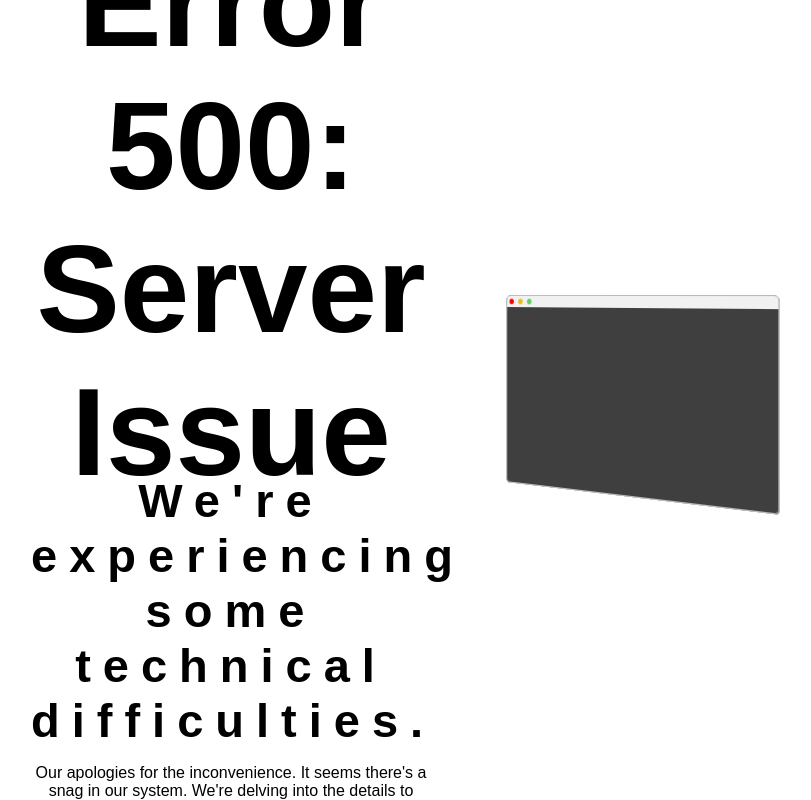
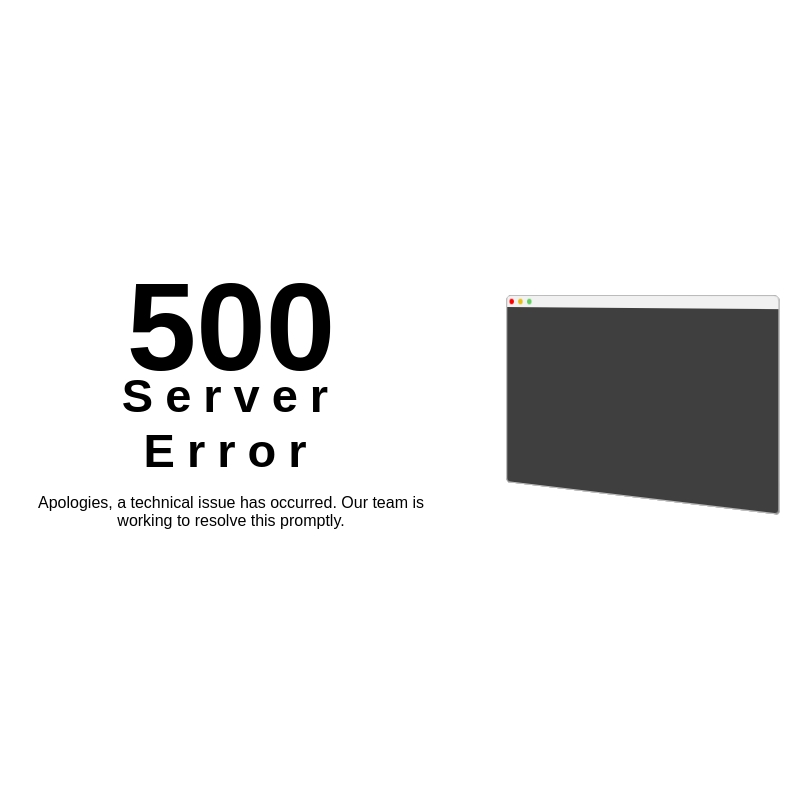
Before and after one commit to RealSuperDavid/RealSuperDavid.github.io, a plain HTML site: page index.html in a window 1280 px wide. Shown: the whole page, without its empty margins (199-1010 px from the left). Drawn offline with Linux system fonts and the light colour scheme.

Commit message:
Update index.html

```diff
--- a/index.html
+++ b/index.html
@@ -253,9 +253,9 @@
 <body>
     <div class="container">
         <div class="error">
-            <h1>Error 500: Server Issue</h1>
-            <h2>We're experiencing some technical difficulties.</h2>
-            <p>Our apologies for the inconvenience. It seems there's a snag in our system. We're delving into the details to resolve this as swiftly as possible. In the meantime, please feel free to reach out to our support team if you need immediate assistance.</p>
+            <h1>500</h1>
+            <h2>Server Error</h2>
+            <p>Apologies, a technical issue has occurred. Our team is working to resolve this promptly.</p>
         </div>
         <div class="stack-container">
             <div class="card-container">
```
